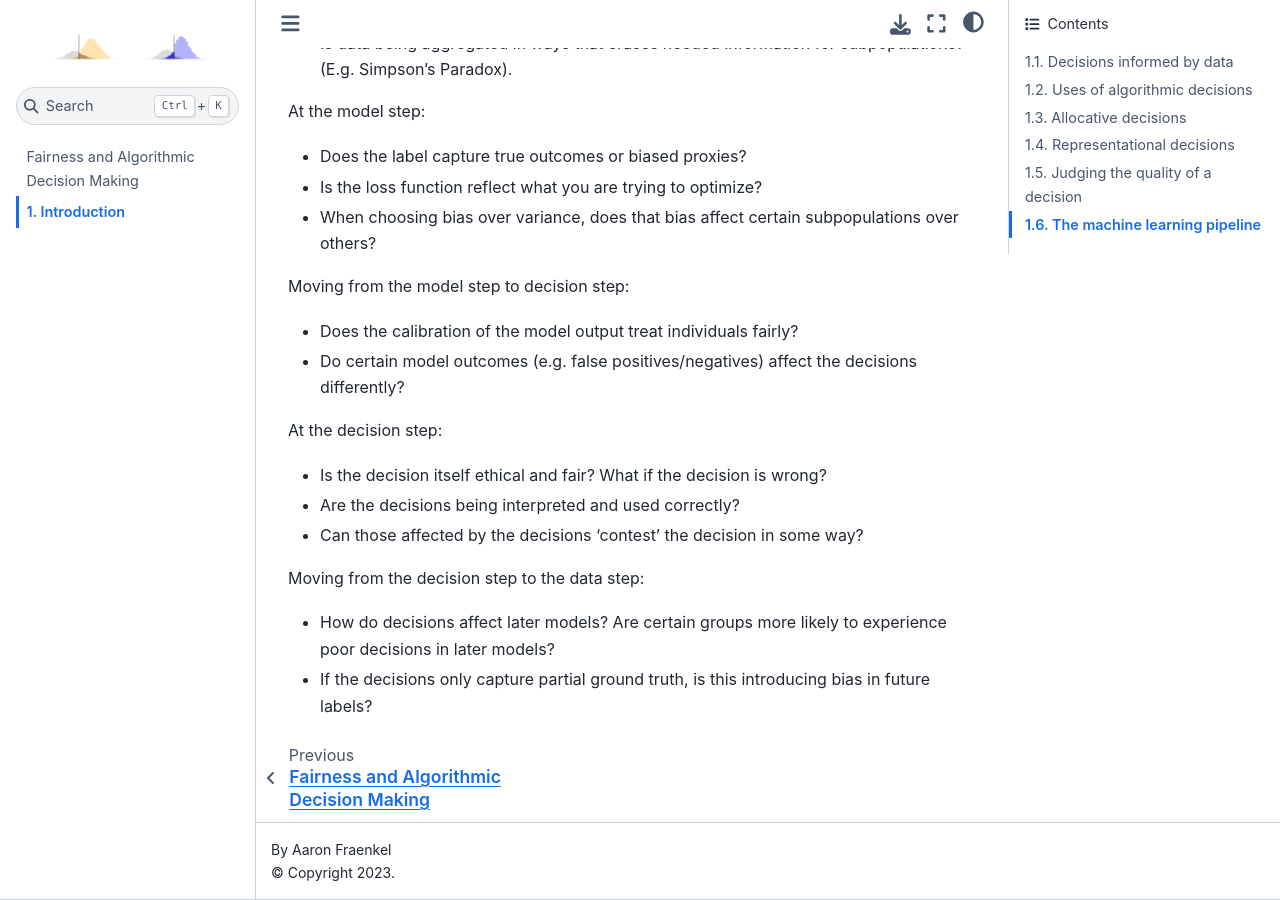
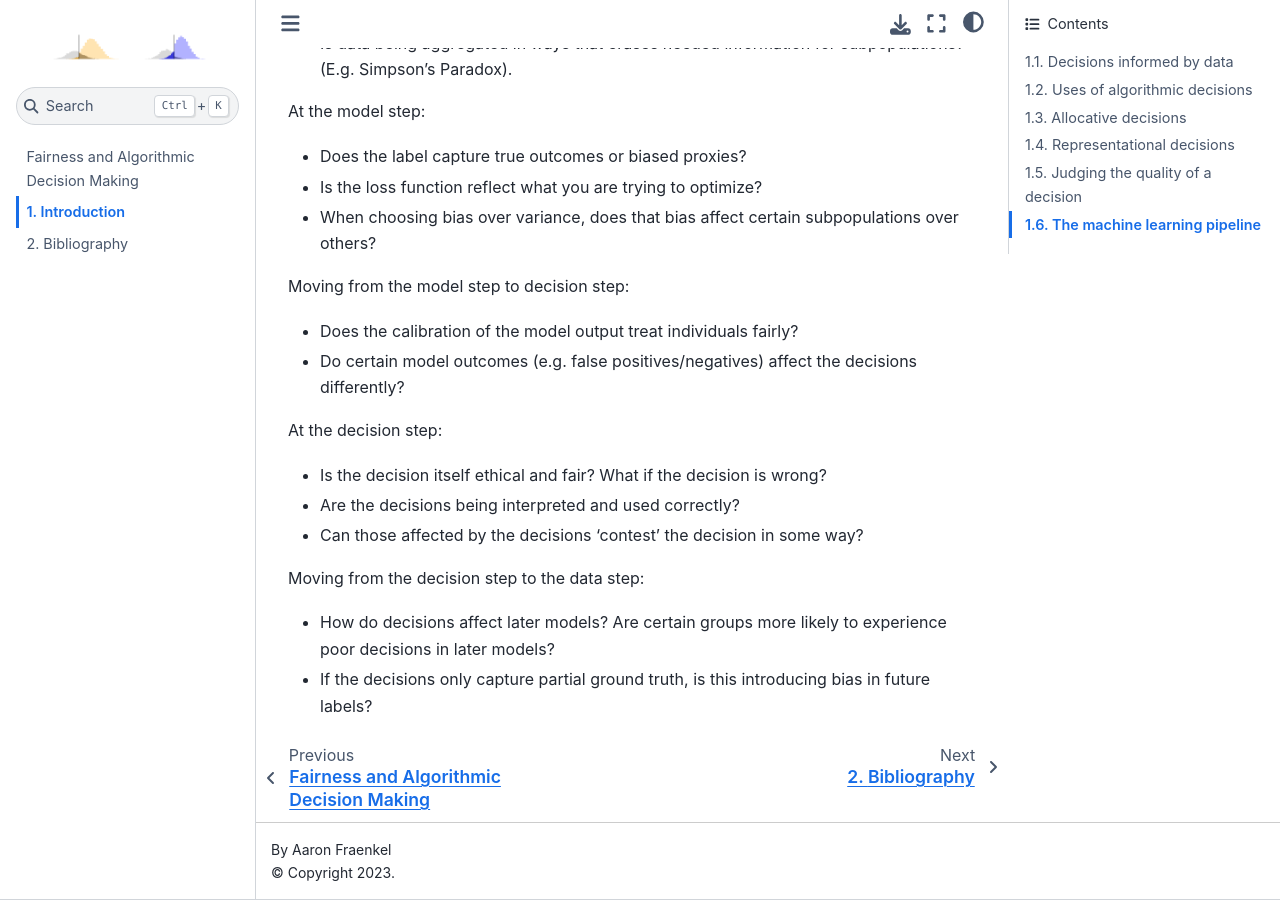
Before and after one commit to afraenkel/fairness-book, a Jupyter Book: the page built from book/content/01-introduction.md, in a window 1280 px wide and 900 px high, scrolled down 8829 px. Built offline with Jupyter Book 1.0.4 settings and Sphinx 7.4.7 and the Sphinx Book theme 1.1.4, drawn with Linux system fonts in a browser that asks for light colours; cross-references to code outside the pages are shown as plain code; some of the changed lines change nothing that is shown.

Commit message:
add bibliography

```diff
--- a/book/_toc.yml
+++ b/book/_toc.yml
@@ -7,4 +7,4 @@
 - file: content/01-introduction
 # - file: content/02-frameworks
 # - file: content/03-measurement
-# - file: content/bibliography
+- file: content/bibliography
```
Also changed, not shown: 1 other file.
